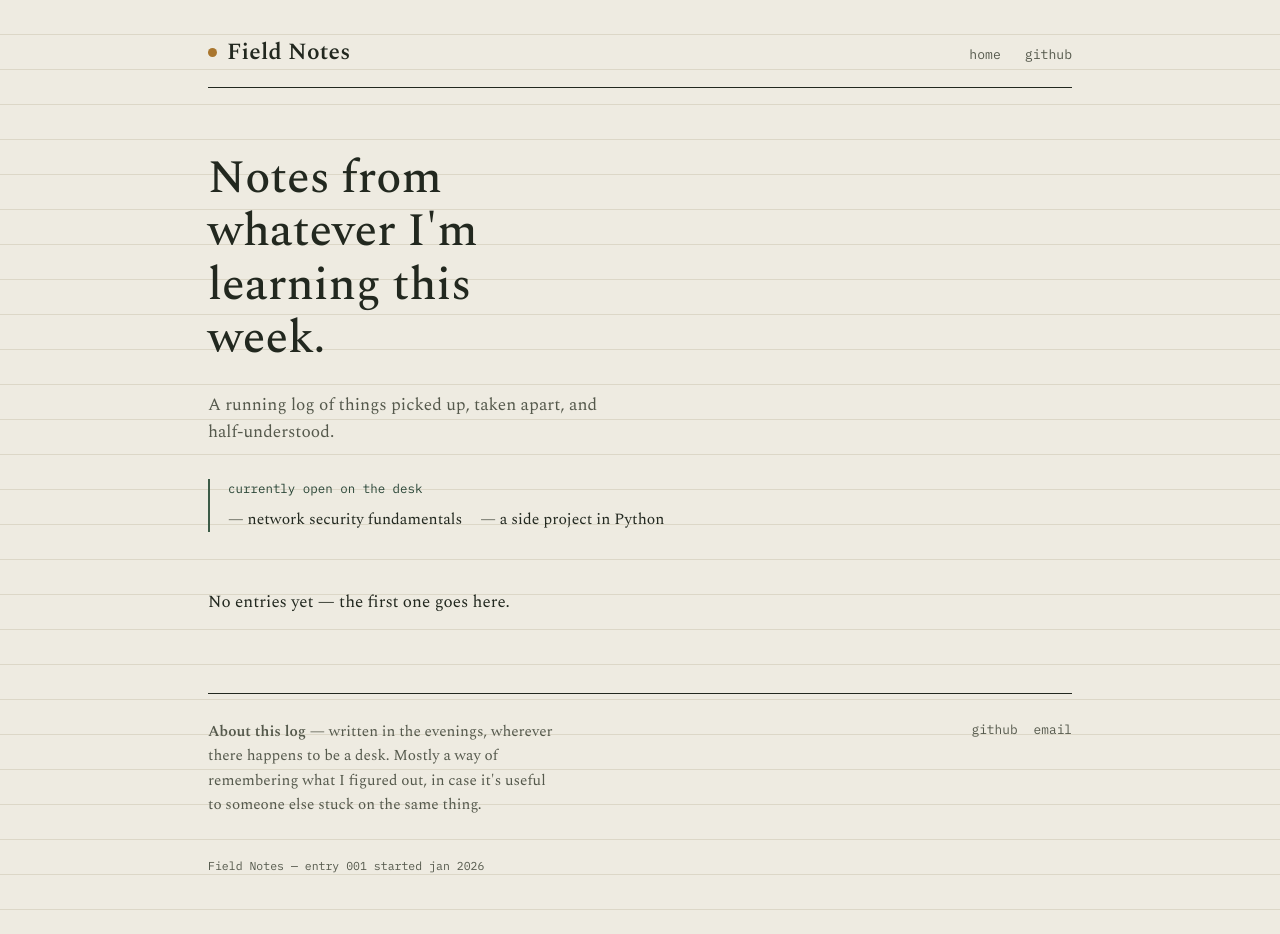
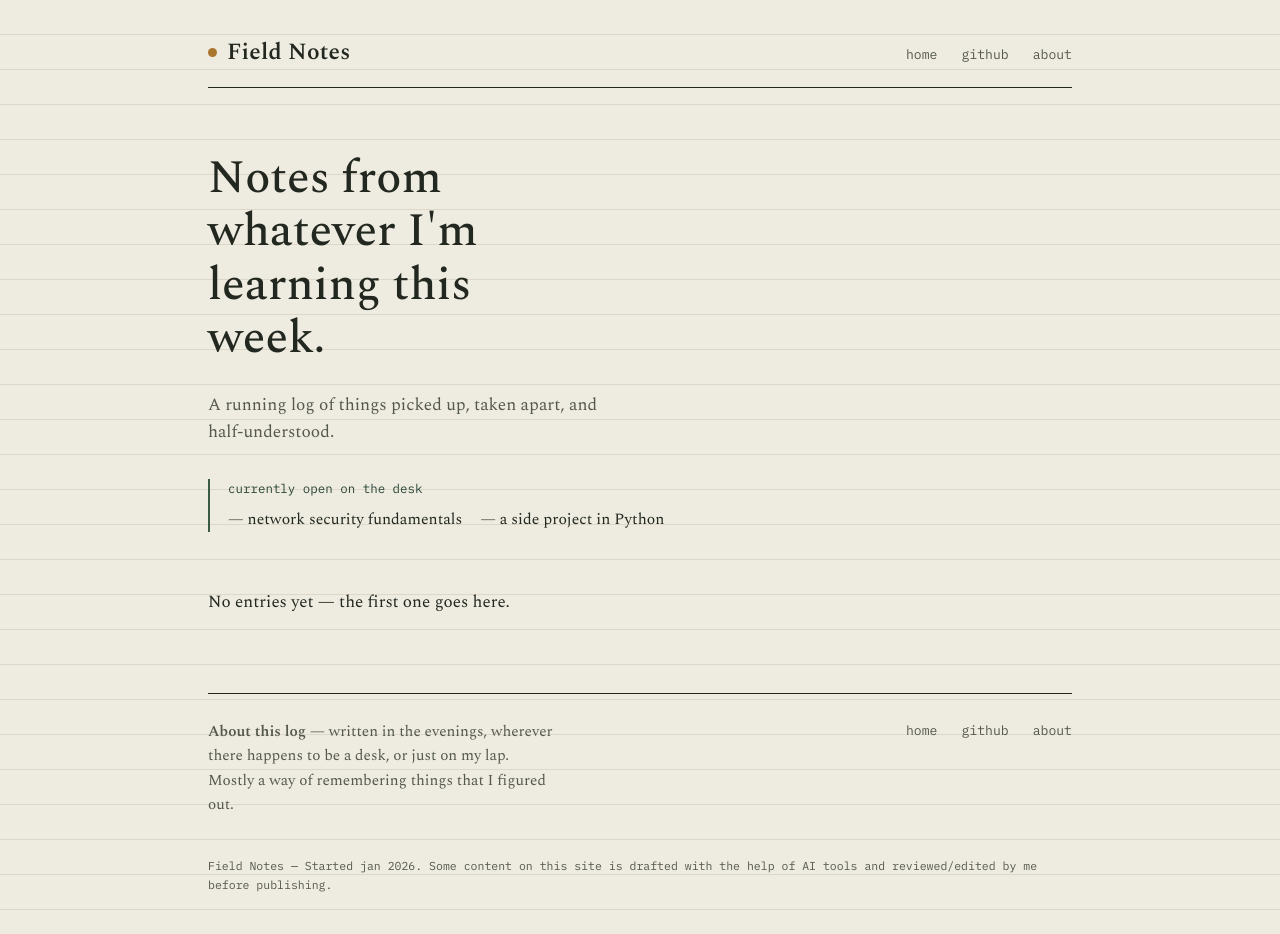
Before and after one commit to MarcoLibera/blog, a Django app: page / in a window 1280 px wide. Before the commit the page ends 910 px from the top, so only its background shows below. Run offline with Django 5.2, Linux system fonts and the light colour scheme; data that the repository does not hold is empty.

Commit message:
Added a link in header to 'about' page. Changed some wording

```diff
--- a/posts/templates/posts/base.html
+++ b/posts/templates/posts/base.html
@@ -17,11 +17,11 @@
 
   <header>
     <div class="header-row">
-      <div class="wordmark"><span class="dot"></span>{{ site_name|default:"Field Notes" }}</div>
+      <div class="wordmark"><span class="dot"></span>{{ site_name|default:"Marco's Field Notes" }}</div>
       <nav>
         <a href="{% url 'posts:index' %}">home</a>
         <a href="https://github.com/MarcoLibera">github</a>
-
+        <a href="{% url 'posts:about' %}">about</a>
       </nav>
     </div>
   </header>
@@ -30,13 +30,14 @@
 
   <footer id="about">
     <div class="about">
-      <strong>About this log —</strong> {{ about_blurb|default:"written in the evenings, wherever there happens to be a desk. Mostly a way of remembering what I figured out, in case it's useful to someone else stuck on the same thing." }}
+      <strong>About this log —</strong> {{ about_blurb|default:"written in the evenings, wherever there happens to be a desk, or just on my lap. Mostly a way of remembering things that I figured out." }}
     </div>
-    <div class="links" id="archive">
-      <a href="{{ github_url|default:'#' }}">github</a>
-      <a href="mailto:{{ contact_email|default:'' }}">email</a>
-    </div>
-    <div class="fineprint">{{ site_name|default:"field notes" }} — entry 001 started {{ started_date|default:"jan 2026" }}</div>
+    <nav>
+        <a href="{% url 'posts:index' %}">home</a>
+        <a href="https://github.com/MarcoLibera">github</a>
+        <a href="{% url 'posts:about' %}">about</a>
+      </nav>
+    <div class="fineprint">{{ site_name|default:"field notes" }} — Started {{ started_date|default:"jan 2026" }}. Some content on this site is drafted with the help of AI tools and reviewed/edited by me before publishing.</div>
   </footer>
 
 </div>
```
